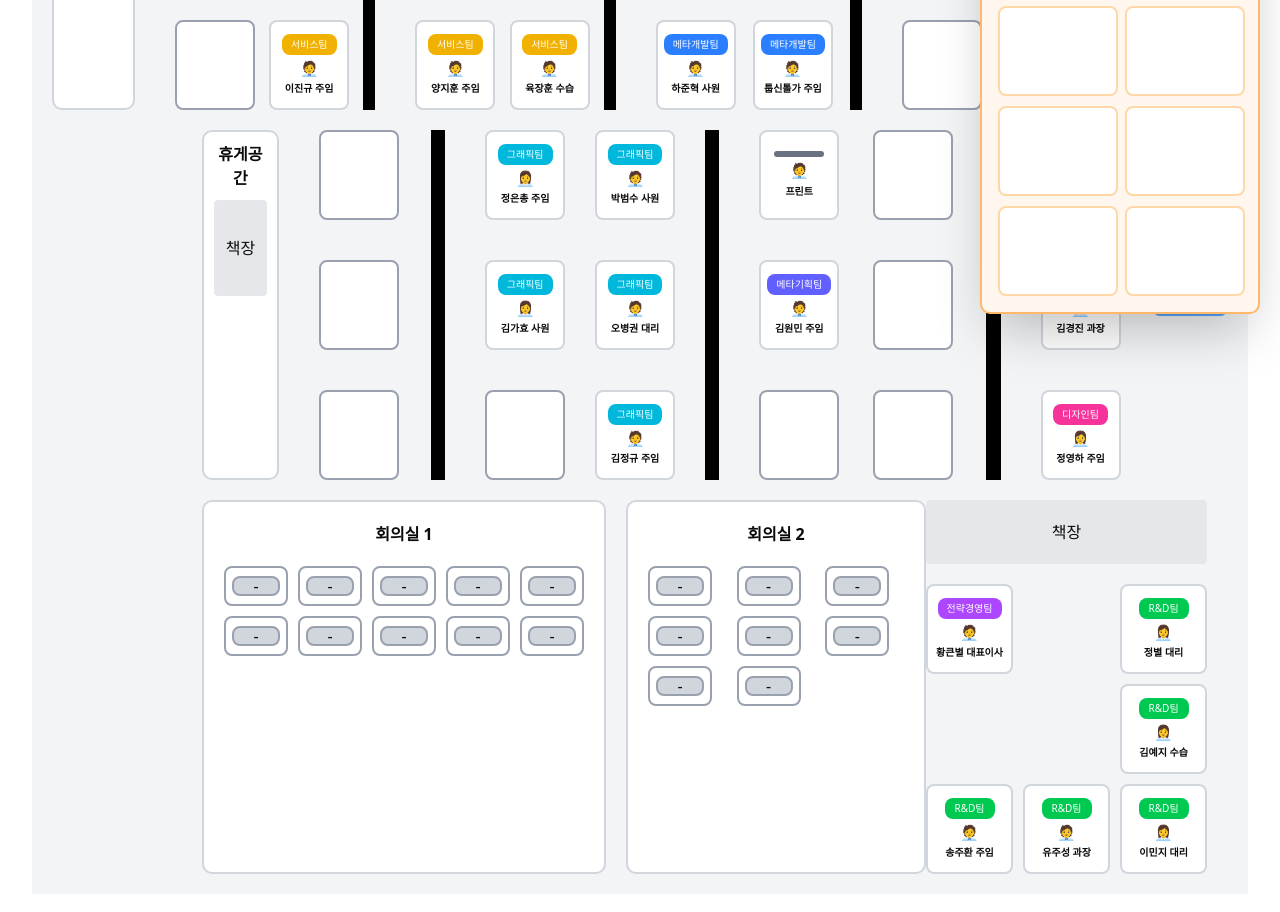
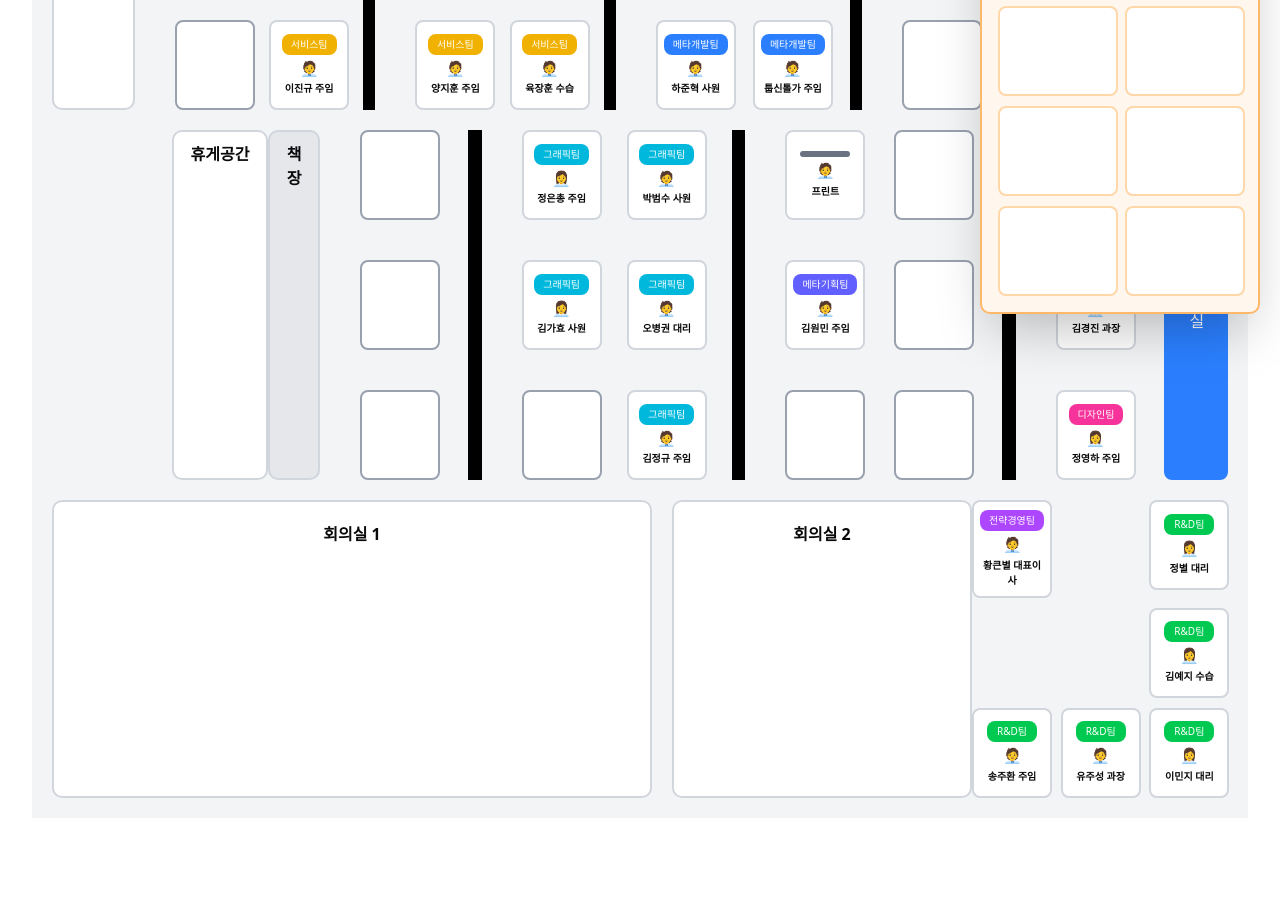
Before and after one commit to ywc0008/telos-seating-map, a React (Vite) app: page / in a window 1280 px wide. Shown: the part 360-1272 px from the top of the page. After the commit the page ends 1210 px from the top, so only its background shows below. Built offline with nearby package versions, Linux system fonts and the light colour scheme.

Commit message:
feat: 사물 위치 및 비상구 이미지 추가

```diff
--- a/src/App.tsx
+++ b/src/App.tsx
@@ -11,11 +11,11 @@ import {
 import Seat from "./components/Seat";
 import Employee from "./components/Employee";
 import EmptySlot from "./components/EmptySlot";
-import UnableSeat from "./components/UnableSeat";
 import WaitingSlot from "./components/WaitingSlot";
 
 import "./App.css";
 import { EmployeeData } from "./data/employeeData";
+import emergencyExitImg from "./assets/images/emergency-exit.png";
 
 // 좌석 타입 정의
 interface SeatType {
@@ -101,8 +101,6 @@ const seats = {
     { id: "R6" },
   ],
 };
-
-
 
 export default function App() {
   const [people, setPeople] = useState<EmployeeInterface[]>(EmployeeData);
@@ -254,7 +252,9 @@ export default function App() {
           <div className="flex space-x-10">
             {/* 창고구역 */}
             <div className="border-2 border-gray-300 p-2.5 bg-white rounded-lg">
-              <h3 className="text-center font-semibold text-nowrap">창고구역</h3>
+              <h3 className="text-center font-semibold text-nowrap">
+                창고구역
+              </h3>
             </div>
 
             {/* 상단 영역 */}
@@ -299,20 +299,23 @@ export default function App() {
             {/* 비상구 */}
             <div className="col-start-3 row-start-1 flex flex-col gap-2.5">
               <div className="bg-green-500 text-white p-5 text-center rounded-md">
+                <img src={emergencyExitImg} alt="비상구" className="size-8 h-auto" />
                 비상구
               </div>
-              <div className="bg-gray-200 p-5 text-center rounded-md">
+              {/* <div className="bg-gray-200 p-5 text-center rounded-md">
                스낵바
-              </div>
+              </div> */}
             </div>
           </div>
 
-          <div className="flex space-x-10 ml-[150px]">
-            {/* 휴게공간 */}
-            <div className="border-2 border-gray-300 p-2.5 bg-white rounded-lg">
-              <h3 className="text-center font-semibold mb-2.5">휴게공간</h3>
-              <div className="bg-gray-200 h-24 flex items-center justify-center rounded">
-                책장
+          <div className="flex space-x-10 ml-[120px]">
+            {/* 휴게공간 & 책장 */}
+            <div className="flex ">
+              <div className="w-24 border-2 border-gray-300 p-2.5 bg-white rounded-lg">
+                <h3 className="text-center font-semibold">휴게공간</h3>
+              </div>
+              <div className="w-13 border-2 border-gray-300 p-2.5 bg-gray-200 rounded-lg">
+                <h3 className="text-center font-semibold">책장</h3>
               </div>
             </div>
 
@@ -347,63 +350,69 @@ export default function App() {
               ))}
             </div>
 
-            {/* 탕비실 & 싱크대 */}
-            <div className="flex flex-col gap-2.5">
-              <div className="bg-blue-500 text-white p-5 text-center rounded-md">
+            {/* 탕비실 */}
+            <div className="self-stretch">
+              <div className="max-h-[350px] h-full bg-blue-500 text-white p-5 text-center rounded-md [writing-mode:vertical-rl]">
                 탕비실
-              </div>
-              <div className="bg-blue-400 text-white p-5 text-center rounded-md">
-                싱크대
               </div>
             </div>
           </div>
 
-          <div className="flex ml-[150px]">
+          <div className="flex ">
             {/* 회의실 1 & 2 */}
-            <div className="col-span-2 row-start-3 flex gap-5">
-              <div className="flex-1 border-2 border-gray-300 p-5 bg-white rounded-lg">
+            <div className=" col-span-2 row-start-3 flex gap-5">
+              <div className="w-[600px] border-2 border-gray-300 p-5 bg-white rounded-lg">
                 <h3 className="text-center font-semibold mb-5">회의실 1</h3>
-                <div className="grid grid-cols-5 gap-2.5">
+                {/* <div className="grid grid-cols-5 gap-2.5">
                   {seats.meeting1.map((seat) => (
                     <UnableSeat key={seat.id} />
                   ))}
-                </div>
+                </div> */}
               </div>
 
               <div className="w-[300px] border-2 border-gray-300 p-5 bg-white rounded-lg">
                 <h3 className="text-center font-semibold mb-5">회의실 2</h3>
-                <div className="grid grid-cols-3 gap-2.5">
+                {/* <div className="grid grid-cols-3 gap-2.5">
                   {seats.meeting2.map((seat) => (
                     <UnableSeat key={seat.id} />
                   ))}
-                </div>
+                </div> */}
               </div>
             </div>
 
             {/* 방 */}
             <div className="col-start-3 row-start-3 flex flex-col gap-2.5">
-              <div className="bg-gray-200 p-5 text-center mb-2.5 rounded">
+              {/* <div className="bg-gray-200 p-5 text-center mb-2.5 rounded">
                 책장
-              </div>
+              </div> */}
               <div className="grid grid-cols-3 gap-2.5">
                 {/* 1번 위치 */}
-                <div key="room-1">{renderSeat(seats.room[0])}</div>
+                <div key="R1">{renderSeat(seats.room[0])}</div>
                 {/* 2번 위치 - 빈 공간 */}
-                <div key="room-empty-2" className="min-w-[80px] min-h-[90px]"></div>
+                <div
+                  key="room-empty-2"
+                  className="min-w-[80px] min-h-[90px]"
+                ></div>
                 {/* 3번 위치 */}
-                <div key="room-3">{renderSeat(seats.room[1])}</div>
+                <div key="R2">{renderSeat(seats.room[1])}</div>
                 {/* 4번 위치 - 빈 공간 */}
-                <div key="room-empty-4" className="min-w-[80px] min-h-[90px]"></div>
+                <div
+                  key="room-empty-4"
+                  className="min-w-[80px] min-h-[90px]"
+                ></div>
                 {/* 5번 위치 - 빈 공간 */}
-                <div key="room-empty-5" className="min-w-[80px] min-h-[90px]"></div>
+                <div
+                  key="room-empty-5"
+                  className="min-w-[80px] min-h-[90px]"
+                ></div>
                 {/* 6번 위치 */}
-                <div key="room-6">{renderSeat(seats.room[2])}</div>
+                <div key="R3">{renderSeat(seats.room[2])}</div>
                 {/* 7번 위치 */}
-                <div key="room-7">{renderSeat(seats.room[3])}</div>
+                <div key="R4">{renderSeat(seats.room[3])}</div>
                 {/* 8번 위치 */}
-                <div key="room-8">{renderSeat(seats.room[4])}</div>
+                <div key="R5">{renderSeat(seats.room[4])}</div>
                 {/* 9번 위치 */}
-                <div key="room-9">{renderSeat(seats.room[5])}</div>
+                <div key="R6">{renderSeat(seats.room[5])}</div>
               </div>
             </div>
           </div>
```
Also changed, not shown: src/assets/images/emergency-exit.png (added).
